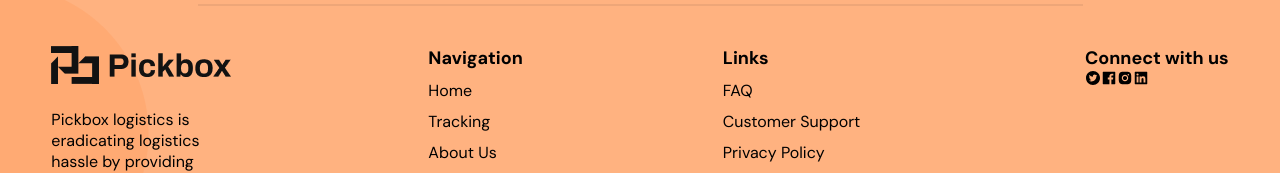
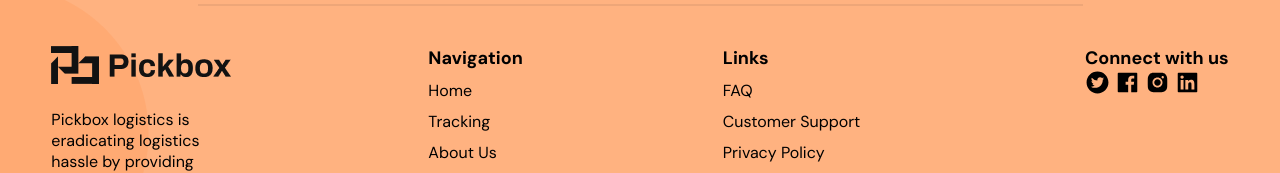
Before and after one commit to Pickbox-Project/Pickbox-frontend, a React (Create React App) app: page /contactus in a window 1280 px wide. Shown: the part 1418-1591 px from the top of the page. Built offline with nearby package versions, Linux system fonts and the light colour scheme.

Commit message:
Added Social links to the Footer

```diff
--- a/src/Components/Footer/Footer.css
+++ b/src/Components/Footer/Footer.css
@@ -47,6 +47,11 @@
     text-align: center;
 }
 
+.icon {
+    font-size: 25px;
+    margin-right: 5px;
+}
+
 @media (max-width: 600px) {
     .footer-details {
         flex-direction: column;
```
